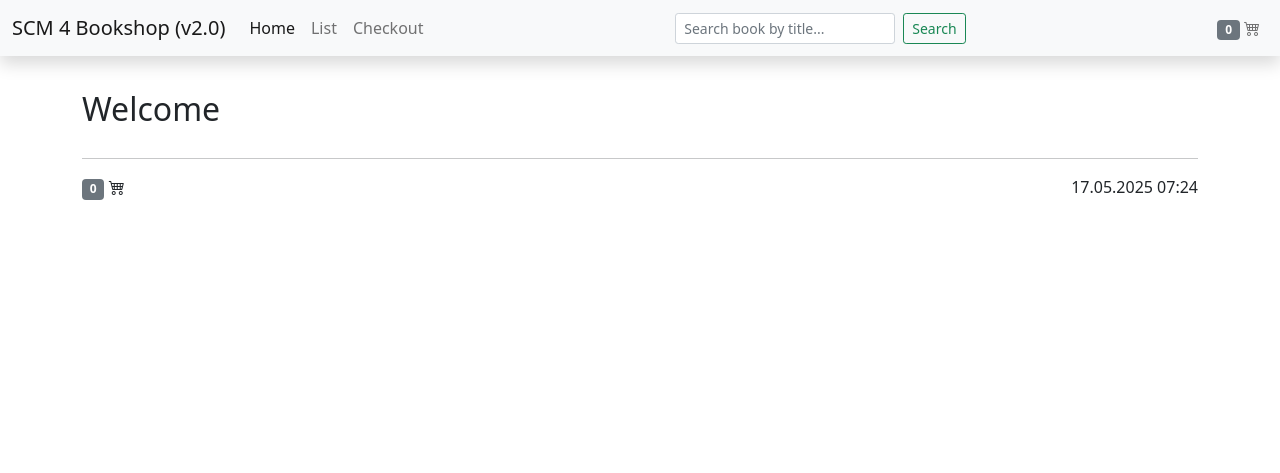
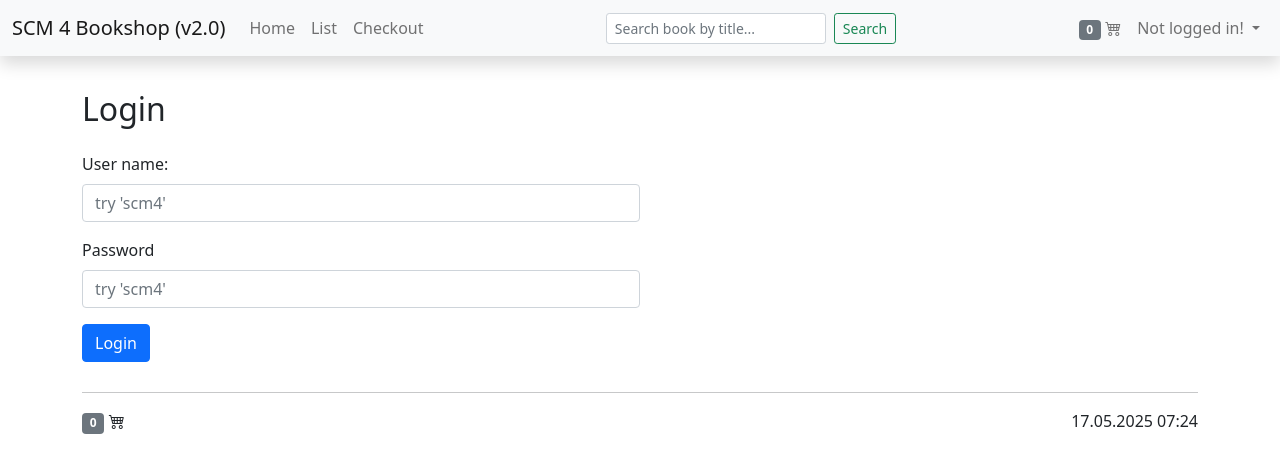
Before and after one commit to elmarputz/class-bookstore-php-dev-25, a PHP site: page /index.php?view=login in a window 1280 px wide. Shown: the top 473 px of the page. Run offline with PHP 8.4, Linux system fonts and the light colour scheme; some libraries are stand-ins or nearby versions.

Commit message:
checkout & user

```diff
--- /dev/null
+++ b/site/lib/Bookshop/AuthenticationManager.php
@@ -0,0 +1,33 @@
+<?php
+
+namespace Bookshop;
+
+use Data\DataManager;
+
+SessionContext::create();
+
+class AuthenticationManager
+{
+
+    public static function authenticate(string $userName, string $password) : bool {
+        $user = DataManager::getUserByUserName($userName);
+        if ($user != null && $user->getPasswordHash() == hash('sha1', $userName . '|' . $password)) {
+            $_SESSION['user'] = $user->getId();
+            return true;
+        }
+        self::signOut();
+        return false;
+    }
+
+    public static function signOut() : void {
+        unset($_SESSION['user']);
+    }
+
+    public static function isAuthenticated() : bool {
+        return isset($_SESSION['user']);
+    }
+
+    public static function getAuthenticatedUser() : ?User {
+        return self::isAuthenticated() ? DataManager::getUserById($_SESSION['user']) : null;
+    }
+}
--- a/site/lib/Bookshop/Controller.php
+++ b/site/lib/Bookshop/Controller.php
@@ -11,6 +11,11 @@ class Controller
     public const string ACTION_ADD = 'addToCart';
     public const string ACTION_REMOVE = 'removeFromCart';
     public const string PAGE = 'page';
+    public const string USER_NAME = 'userName';
+    public const string USER_PASSWORD = 'password';
+
+    public const string ACTION_LOGIN = 'login';
+    public const string ACTION_LOGOUT = 'logout';
 
     private static $instance;
 
@@ -20,6 +25,8 @@ class Controller
         }
         return self::$instance;
     }
+
+
 
     private function __construct() {}
 
@@ -33,6 +40,7 @@ class Controller
           throw new \Exception('Invalid request action');
        }
 
+      $_SESSION['errors'] = null;
       $action = $_REQUEST[self::ACTION];
 
       switch ($action) {
@@ -47,10 +55,49 @@ class Controller
               Util::redirect();
               break;
 
+          case self::ACTION_LOGIN:
+              if (!AuthenticationManager::authenticate($_REQUEST[self::USER_NAME], $_REQUEST[self::USER_PASSWORD])) {
+                $this->forwardRequest(['Invalid user name or password']);
+              }
+              Util::redirect();
+              break;
+
+          case self::ACTION_LOGOUT:
+              AuthenticationManager::signOut();
+              Util::redirect();
+              break;
+
           default:
               throw new \Exception('Invalid request action');
               break;
       }
 
     }
+
+
+
+    /**
+     *
+     * @param array $errors : optional assign it to
+     * @param string $target : url for redirect of the request
+     */
+    protected function forwardRequest(array $errors = null, string $target = null) : never {
+        //check for given target and try to fall back to previous page if needed
+        if ($target == null) {
+            if (!isset($_REQUEST[self::PAGE])) {
+                throw new \Exception('Missing target for forward.');
+            }
+            $target = $_REQUEST[self::PAGE];
+        }
+
+        // optional - add errors to redirect and process them in view
+        if (count($errors) > 0) {
+            $_SESSION['errors'] = $errors;
+        }
+
+        //forward request to target
+        header('location: ' . $target);
+        exit();
+    }
+
 }
--- a/site/lib/Data/DataManager_mock.php
+++ b/site/lib/Data/DataManager_mock.php
@@ -4,6 +4,7 @@ namespace Data;
 
 use Bookshop\Category;
 use Bookshop\Book;
+use Bookshop\User;
 
 
 /**
@@ -89,6 +90,18 @@ class DataManager implements IDataManager {
     }
 
 
+    public static function getUserByUserName(string $userName) : ?User {
+        foreach (self::getMockData('users') as $user) {
+            if ($user->getUserName() === $userName) {
+                return $user;
+            }
+        }
+        return null;
+    }
+
+    public static function getUserById(int $userId) : ?User {
+        return array_key_exists($userId, self::getMockData('users')) ? self::getMockData('users')[$userId] : null;
+    }
 
 
 }
--- /dev/null
+++ b/site/views/login.php
@@ -0,0 +1,38 @@
+<?php
+
+use Bookshop\AuthenticationManager;
+use Bookshop\Util;
+
+if (AuthenticationManager::isAuthenticated()) {
+    Util::redirect("index.php");
+}
+$userName = $_REQUEST[Bookshop\Controller::USER_NAME] ?? null;
+?>
+
+<?php
+require_once('views/partials/header.php');
+?>
+
+
+    <div class="page-header">
+        <h2>Login</h2>
+    </div>
+
+    <form method="post" action="<?php echo Util::action(Bookshop\Controller::ACTION_LOGIN, array('view' => $view)); ?>">
+        <div class="form-group">
+            <label for="inputName" class="col-sm-2 control-label">User name:</label>
+            <div class="col-sm-6">
+                <input type="text" class="form-control" id="inputName" name="<?php print Bookshop\Controller::USER_NAME; ?>" placeholder="try 'scm4'" value="<?php echo htmlentities($userName ?? ''); ?>">
+            </div>
+        </div>
+        <div class="form-group">
+            <label for="inputPassword" class="col-sm-2 control-label">Password</label>
+            <div class="col-sm-6">
+                <input type="password" class="form-control" id="inputPassword" name="<?php print Bookshop\Controller::USER_PASSWORD; ?>" placeholder="try 'scm4'">
+            </div>
+        </div>
+        <button type="submit" class="btn btn-primary">Login</button>
+    </form>
+
+<?php
+require_once('views/partials/footer.php');
--- a/site/views/partials/footer.php
+++ b/site/views/partials/footer.php
@@ -1,3 +1,17 @@
+<?php
+use Bookshop\Util;
+
+if (isset($errors) && is_array($errors)) { ?>
+<div class="errors alert alert-danger mt-4">
+    <ul>
+        <?php foreach ($errors as $error) { ?>
+            <li><?php echo Util::escape($error); ?></li>
+        <?php } ?>
+    </ul>
+</div>
+<?php } ?>
+
+
 <div class="footer">
 
     <!--display cart info-->
--- a/site/views/partials/header.php
+++ b/site/views/partials/header.php
@@ -3,6 +3,8 @@ use Bookshop\Util;
 use Bookshop\ShoppingCart;
 
 $cartSize = ShoppingCart::size();
+$user = \Bookshop\AuthenticationManager::getAuthenticatedUser();
+$errors = $_SESSION['errors'] ?? null;
 ?>
 
 <!DOCTYPE html>
@@ -50,7 +52,7 @@ $cartSize = ShoppingCart::size();
                         </a>
                     </li>
                     <li class="nav-item dropdown">
-                        <?php /* if ($user == null): ?>
+                        <?php  if ($user == null): ?>
                             <a href="#" class="nav-link dropdown-toggle"  data-bs-toggle="dropdown" role="button" aria-expanded="false">
                                 Not logged in!
                                 <b class="caret"></b>
@@ -72,7 +74,7 @@ $cartSize = ShoppingCart::size();
                                     </form>
                                 </li>
                             </ul>
-                        <?php endif; */ ?>
+                        <?php endif; ?>
                     </li>
                 </ul> <!-- /. login -->
             </div><!--/.nav-collapse -->
```
Also changed, not shown: site/views/checkout.php (added, +60 -0 lines).
